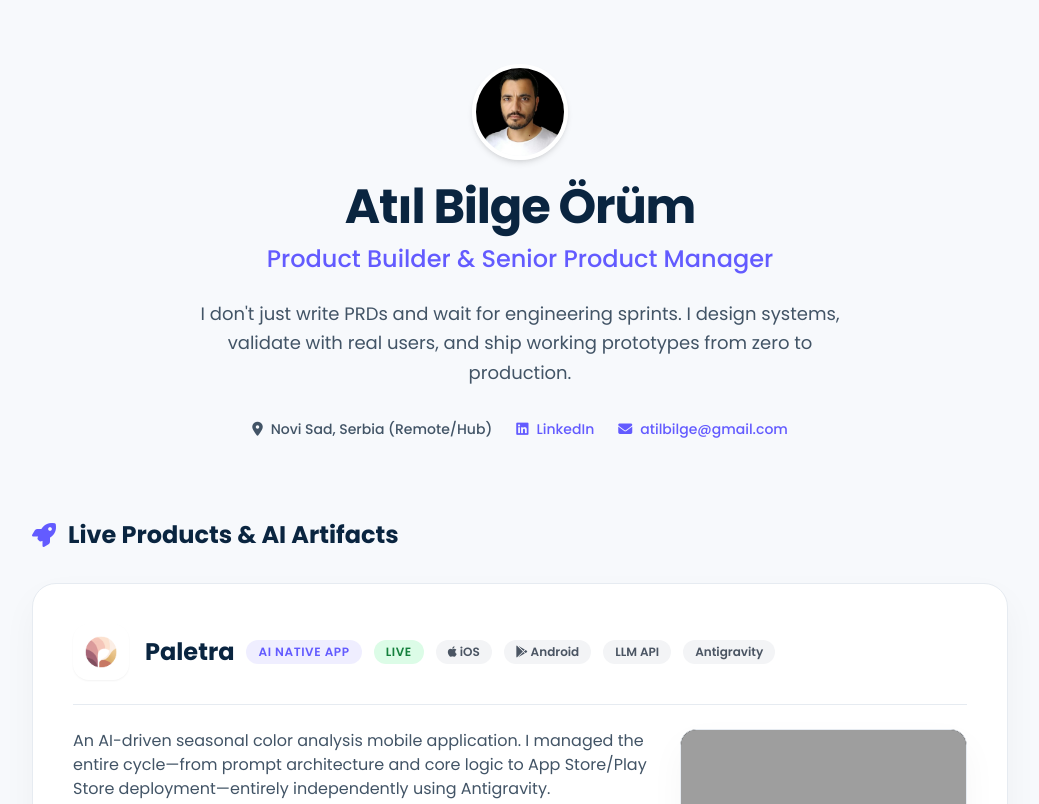
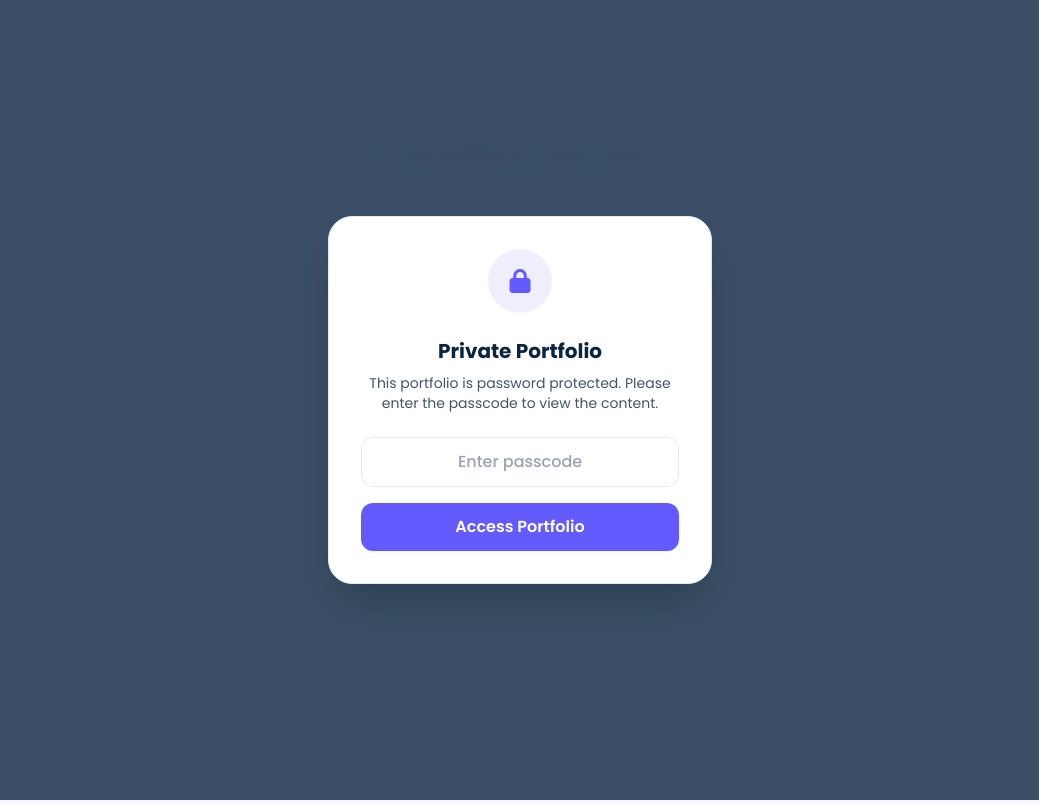
Before and after one commit to atilbilge/atilbilge, a plain HTML site: page product_builder_portfolio.html in a window 1280 px wide. Shown: the top 804 px of the page, without its empty margins (120-1159 px from the left). Drawn offline with nearby package versions, Linux system fonts and the light colour scheme; grey boxes are pictures that could not be loaded.

Commit message:
feat: add password protection lock to product_builder_portfolio.html

```diff
--- a/product_builder_portfolio.html
+++ b/product_builder_portfolio.html
@@ -72,7 +72,28 @@
 </head>
 <body class="text-primary antialiased pt-16 pb-24">
 
-    <main class="max-w-5xl mx-auto px-6">
+    <!-- Access Control Modal -->
+    <div id="access-modal" class="fixed inset-0 z-50 flex items-center justify-center bg-[#0a2540]/80 backdrop-blur-md p-6">
+        <div class="w-full max-w-sm bg-white rounded-3xl p-8 border border-border text-center shadow-2xl">
+            <div class="w-16 h-16 bg-[#635bff]/10 text-[#635bff] rounded-full flex items-center justify-center mx-auto mb-6">
+                <i class="fa-solid fa-lock text-2xl"></i>
+            </div>
+            <h3 class="text-xl font-bold mb-2">Private Portfolio</h3>
+            <p class="text-sm text-muted mb-6">This portfolio is password protected. Please enter the passcode to view the content.</p>
+
+            <form id="access-form" onsubmit="verifyPasscode(event)" class="space-y-4">
+                <div>
+                    <input type="password" id="passcode-input" placeholder="Enter passcode" class="w-full px-4 py-3 rounded-xl border border-border focus:border-accent focus:ring-2 focus:ring-accent/10 outline-none text-center font-medium transition-all">
+                    <p id="error-message" class="text-red-500 text-xs mt-2 hidden font-medium">Invalid passcode. Please try again.</p>
+                </div>
+                <button type="submit" class="w-full bg-[#635bff] hover:bg-[#0a2540] text-white font-semibold py-3 px-6 rounded-xl transition-all shadow-sm">
+                    Access Portfolio
+                </button>
+            </form>
+        </div>
+    </div>
+
+    <main id="portfolio-content" class="max-w-5xl mx-auto px-6 hidden">
 
         <!-- Header -->
         <header class="text-center mb-20">
@@ -388,5 +409,45 @@
         &copy; 2024 Atıl Bilge Örüm. Built for impact.
     </footer>
 
+    <!-- Passcode Verification Script -->
+    <script>
+        // Define your passcode here
+        const PORTFOLIO_PASSCODE = "bilge2026";
+
+        // Check if already authenticated in this session
+        if (sessionStorage.getItem("portfolio_authenticated") === "true") {
+            revealPortfolio();
+        }
+
+        function verifyPasscode(event) {
+            event.preventDefault();
+            const input = document.getElementById("passcode-input").value;
+            const errorMsg = document.getElementById("error-message");
+
+            if (input === PORTFOLIO_PASSCODE) {
+                sessionStorage.setItem("portfolio_authenticated", "true");
+                revealPortfolio();
+            } else {
+                errorMsg.classList.remove("hidden");
+                const inputField = document.getElementById("passcode-input");
+                inputField.value = "";
+                inputField.focus();
+
+                // Visual feedback for error
+                inputField.classList.add("border-red-500", "ring-2", "ring-red-500/10");
+                setTimeout(() => {
+                    inputField.classList.remove("border-red-500", "ring-2", "ring-red-500/10");
+                }, 1500);
+            }
+        }
+
+        function revealPortfolio() {
+            const modal = document.getElementById("access-modal");
+            const content = document.getElementById("portfolio-content");
+            if (modal) modal.remove();
+            if (content) content.classList.remove("hidden");
+        }
+    </script>
+
 </body>
 </html>
```
